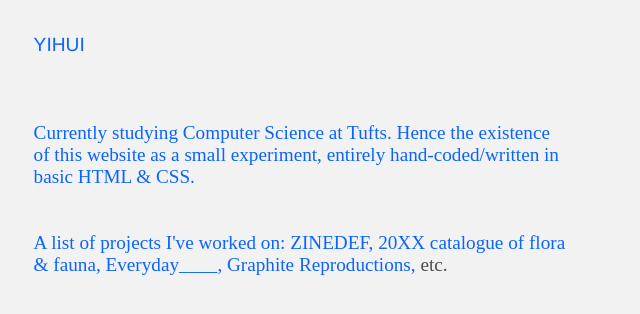
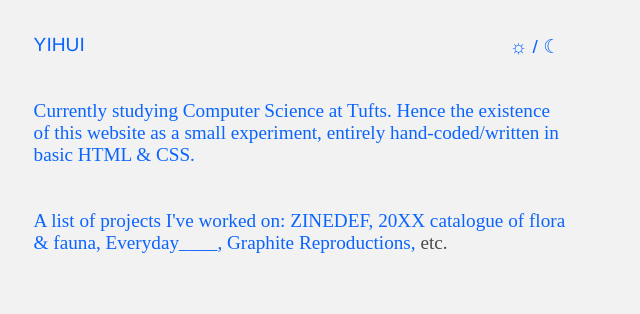
Before and after one commit to yihui-hu/html-css-practice, a plain HTML site: page index.html in a window 1280 px wide. Shown: the whole page, without its empty margins (0-640 px from the left). Drawn offline with Linux system fonts and the light colour scheme.

Commit message:
light / dark mode (simple)

```diff
--- a/index.html
+++ b/index.html
@@ -5,11 +5,14 @@
         <meta charset="utf-8">
         <meta name="viewport" content="width=device-width,initial-scale=1.0">
         <link rel="stylesheet" href="styles.css">
+        <script src="./light-dark.js"></script>
     </head>
     <body class="index">
         <div>
             <section class="copy">
-                <div style="font-family: 'Helvetica'">YIHUI</div>
+                <div style="font-family: 'Helvetica'; float: left">YIHUI</div>
+                <div style="float: right"><button class="btn" id="theme-switcher">☼&#xFE0E; / ☾&#xFE0E;</button>
+                </div>
                 <br><br><br>
                 Currently studying Computer Science at Tufts. Hence the existence of this website as a small experiment, entirely hand-coded/written in basic HTML & CSS.
 
--- /dev/null
+++ b/light-dark.js
@@ -0,0 +1,21 @@
+
+document.addEventListener("DOMContentLoaded", function(event) {
+document.documentElement.setAttribute("data-theme", "light");
+
+    // Get our button switcher
+var themeSwitcher = document.getElementById("theme-switcher");
+
+    // When our button gets clicked
+themeSwitcher.onclick = function() {
+      // Get the current selected theme, on the first run
+      // it should be `light`
+    var currentTheme = document.documentElement.getAttribute("data-theme");
+
+      // Switch between `dark` and `light`
+    var switchToTheme = currentTheme === "dark" ? "light" : "dark"
+
+      // Set our currenet theme to the new one
+    document.documentElement.setAttribute("data-theme", switchToTheme);
+}
+
+});
--- a/styles.css
+++ b/styles.css
@@ -1,5 +1,16 @@
+:root {
+    --background-color: #F2F2F2;
+    --text-color: #0B64FE;
+}
+
+[data-theme="dark"] {
+    --background-color: #1e212e;
+    --text-color: #91A8CF;
+}
+
 body.index {
-    background-color: #F2F2F2;
+    background-color: var(--background-color);
+    color: var(--text-color);
     padding: 2vw;
 }
 
@@ -9,7 +20,16 @@ html.main {
 }
 
 section.copy {
-    color:#0B64FE;
     font-family: 'Times New Roman', serif;
     font-size: 1.2rem;
 }
+
+.btn {
+    color: rgb(35, 35, 35);
+    font-size: 1.2rem;
+    border: none;
+    border-radius: 25px;
+    color: var(--text-color);
+    background-color: var(--background-color);
+    cursor: pointer;
+}
```
